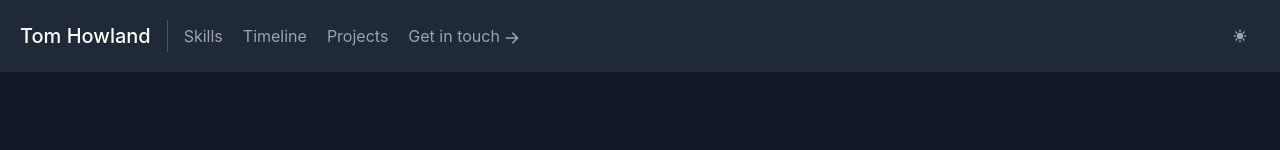
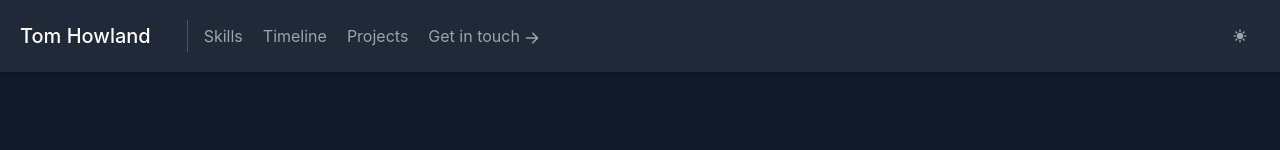
Before and after one commit to THowland1/portfolio2022, a Next.js app: page / in a window 1280 px wide. Shown: the top 150 px of the page. Built offline with nearby package versions, Linux system fonts and the light colour scheme; no server answers.

Commit message:
Fix styles

```diff
--- a/components/Footer.tsx
+++ b/components/Footer.tsx
@@ -17,7 +17,7 @@
       Made with&nbsp;
       <a href='https://tailwindcss.com/' className='flex items-center h-0'>
         <TailwindcssPlainWordmarkIcon
-          className='text-gray-500 hover:text-gray-900'
+          className='text-gray-500 hover:text-gray-200'
           color='currentColor'
           height={'7rem'}
         />
@@ -26,7 +26,7 @@
       &times;
       <a href='https://nextjs.org/' className='flex items-center h-0'>
         <NextjsPlainWordmarkIcon
-          className='text-gray-500 hover:text-gray-900'
+          className='text-gray-500 hover:text-gray-200'
           color='currentColor'
           height={'4rem'}
         />
--- a/components/Navbar.tsx
+++ b/components/Navbar.tsx
@@ -6,9 +6,9 @@
 export default function Navbar() {
   return (
     <header className='bg-gray-800 md:sticky top-0 z-10 shadow'>
-      <div className='container mx-auto flex flex-wrap p-5 flex-col md:flex-row items-center'>
+      <div className='container mx-auto flex flex-wrap p-5 flex-col md:flex-row items-center gap-5'>
         <Link href='#about' passHref>
-          <span className='title-font font-medium text-white mb-4 md:mb-0'>
+          <span className='title-font font-medium text-white'>
             <span className='text-xl'>Tom Howland</span>
           </span>
         </Link>
```
